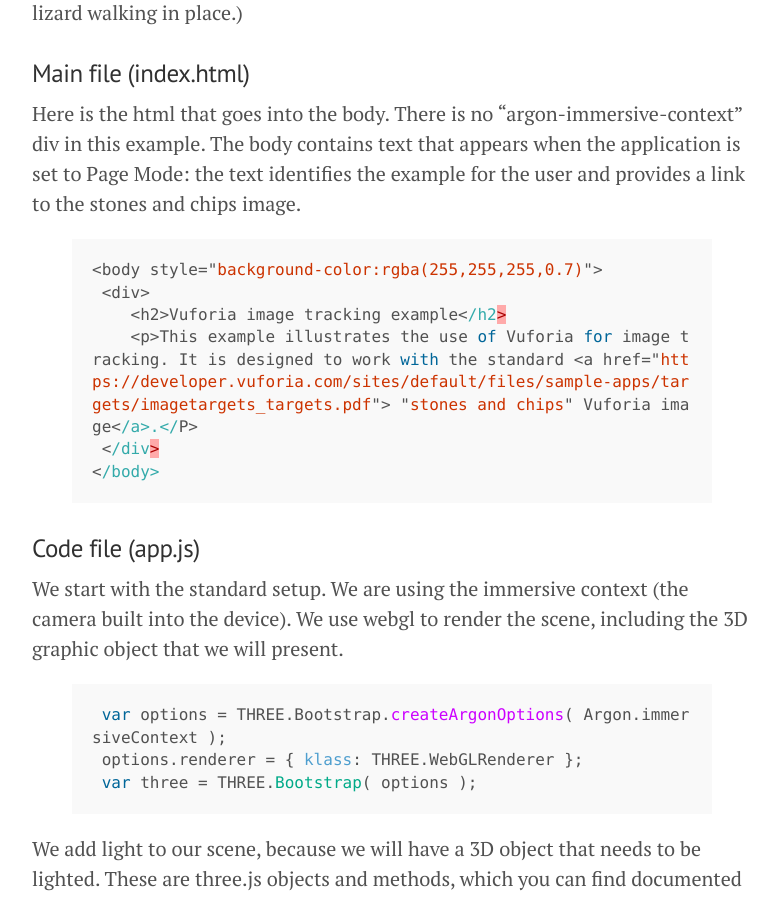
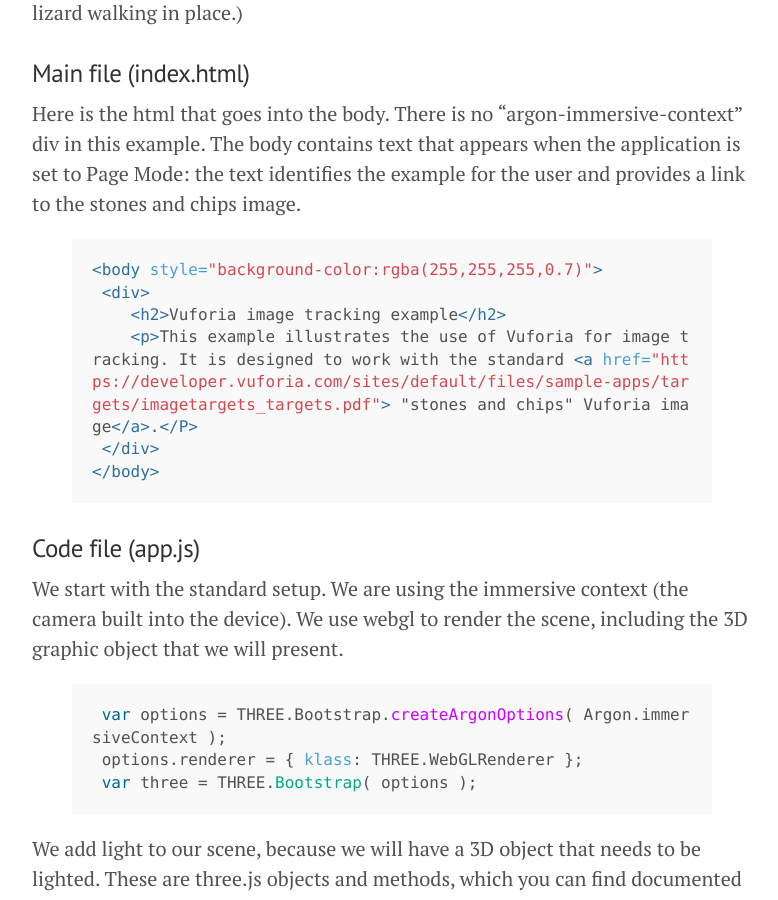
Before and after one commit to argonjs/argon-3-tutorials, a Jekyll site: the page built from _posts/2016-03-01-Tutorial6.md, in a window 1280 px wide and 900 px high, scrolled down 1804 px. Shown: the whole window, without its empty margins (248-1026 px from the left). Built offline with Jekyll 4.4.1, drawn with Linux system fonts in a browser that asks for light colours; some of the changed text lies outside the part shown.

Commit message:
Update 2016-03-01-Tutorial6.md

```diff
--- a/_posts/2016-03-01-Tutorial6.md
+++ b/_posts/2016-03-01-Tutorial6.md
@@ -25,7 +25,7 @@ For the purposes of this tutorial example, however, we can use the standard "sto
 ### Main file (index.html)
 Here is the html that goes into the body. There is no "argon-immersive-context" div in this example. The body contains text that appears when the application is set to Page Mode: the text identifies the example for the user and provides a link to the stones and chips image.
 
-{% highlight js %}
+{% highlight html %}
 <body style="background-color:rgba(255,255,255,0.7)">
  <div>
     <h2>Vuforia image tracking example</h2>
@@ -175,7 +175,7 @@ To encrypt the file, you should encrypt it for the user secure@argonjs.io, using
 
 The easiest way to store the encrypted file is in a script element as type "text/plain" in your HTML file, as follows:
 
-{% highlight js %}
+{% highlight html %}
 <script id="license" type="text/plain">-----BEGIN PGP MESSAGE-----
 Comment: GPGTools - https://gpgtools.org
 
```
